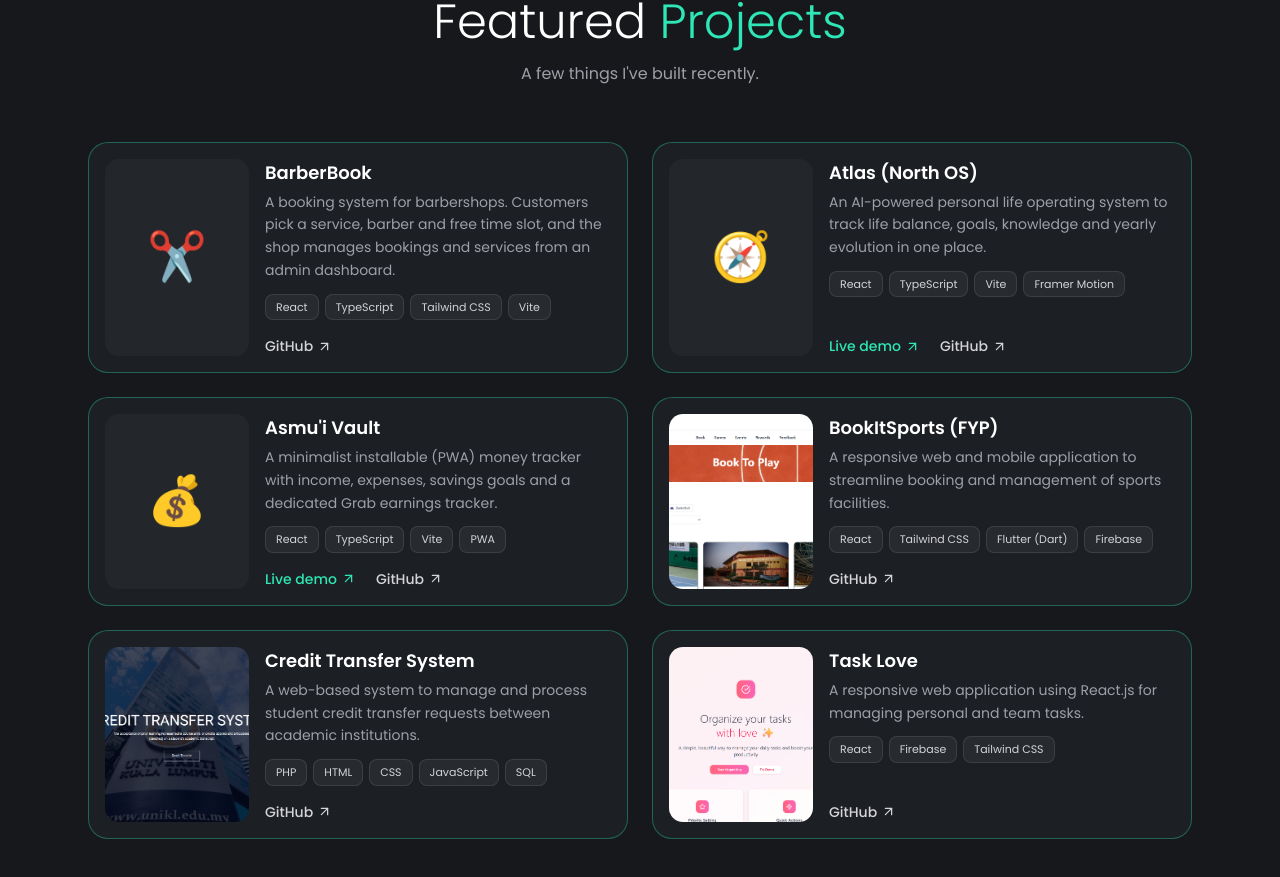
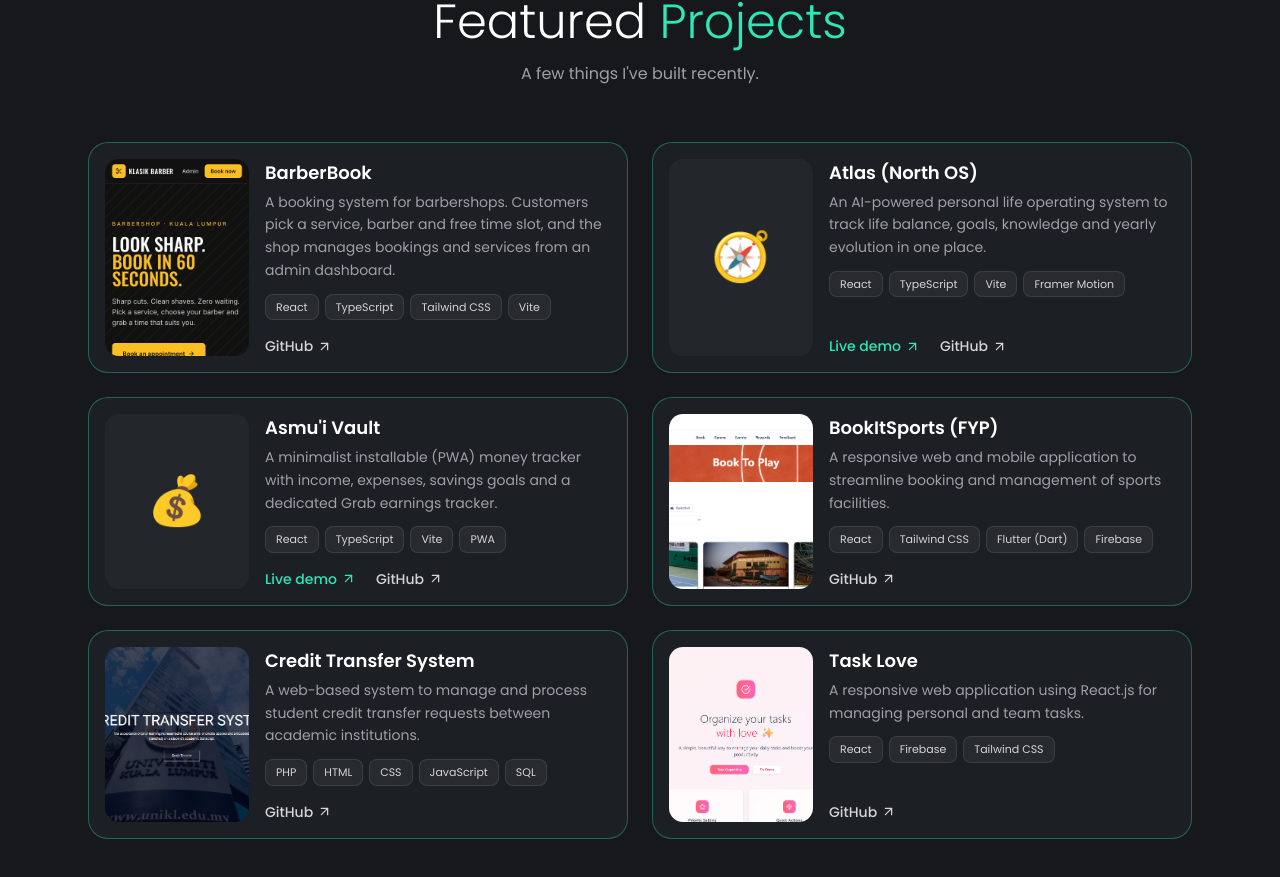
Before and after one commit to aiman279/portfolioNew, a React (Vite) app: page / in a window 1280 px wide. Shown: the part 3895-4772 px from the top of the page. Built offline with nearby package versions, Linux system fonts and the light colour scheme.

Commit message:
feat(projects): use BarberBook screenshot instead of emoji

```diff
--- a/src/components/Projects.tsx
+++ b/src/components/Projects.tsx
@@ -6,7 +6,7 @@ const projects = [
     description:
       "A booking system for barbershops. Customers pick a service, barber and free time slot, and the shop manages bookings and services from an admin dashboard.",
     tech: ["React", "TypeScript", "Tailwind CSS", "Vite"],
-    image: "✂️",
+    image: "/barberbook.png",
     github: "https://github.com/aiman279/barberbook",
     live: "#",
   },
```
Also changed, not shown: public/barberbook.png (added).
